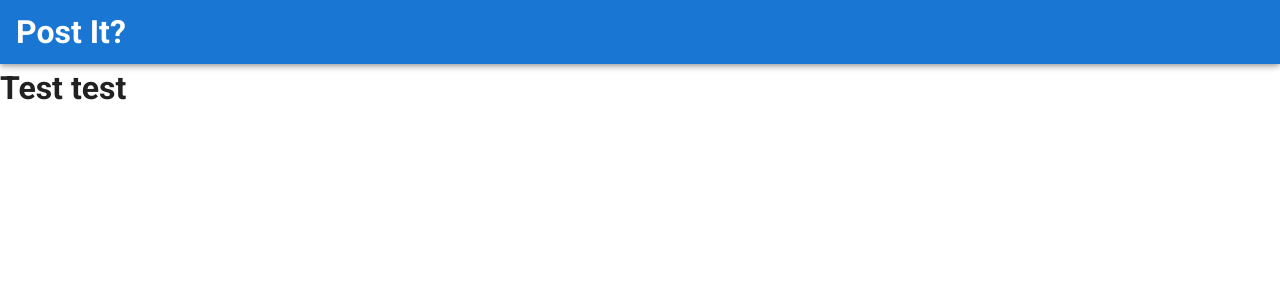
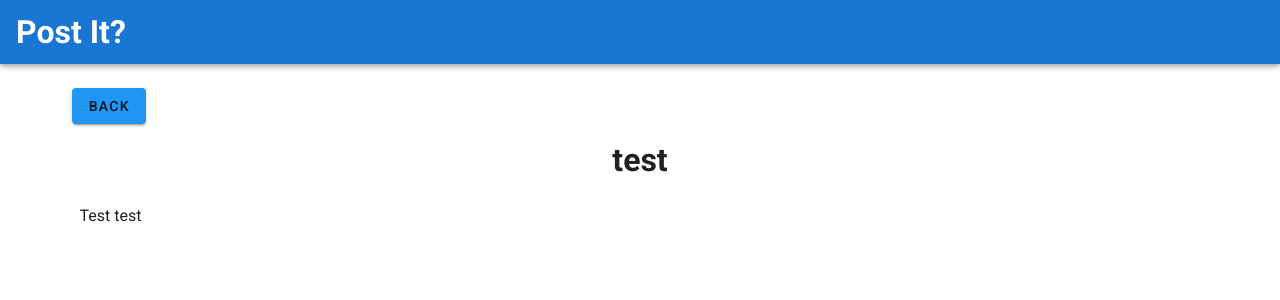
Before and after one commit to Popa-Andrei-Valentin/Post-It, a Vue app: page /post/1 in a window 1280 px wide. Shown: the top 300 px of the page. Built offline with nearby package versions, Linux system fonts and the light colour scheme; no server answers.

Commit message:
Post page prototyping

```diff
--- a/src/views/PostView.vue
+++ b/src/views/PostView.vue
@@ -1,5 +1,34 @@
 <template>
-  <div class="about">
-    <h1>Test test</h1>
-  </div>
+  <v-container>
+    <v-col>
+      <v-btn color="blue" @click="goToHome">
+        <v-icon start icon="mdi-arrow-left" />
+        Back
+      </v-btn>
+    </v-col>
+
+    <v-row class="fill-height overflow-y-auto">
+      <v-col align="center" class="fill-height"><h1>test</h1></v-col>
+    </v-row>
+
+    <v-row class="fill-height overflow-y-auto ma-2">
+      <v-col align="start" class="fill-height">
+        <p>Test test</p>
+      </v-col>
+    </v-row>
+  </v-container>
 </template>
+
+<script>
+import router from '@/router'
+
+export default {
+  name: 'PostView',
+
+  methods: {
+    goToHome () {
+      router.push('/')
+    }
+  }
+}
+</script>
```
